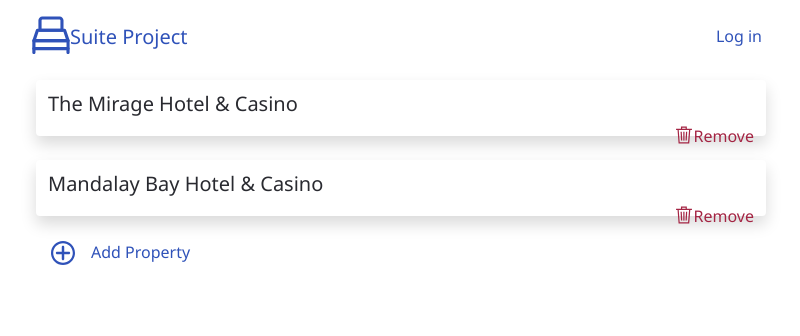
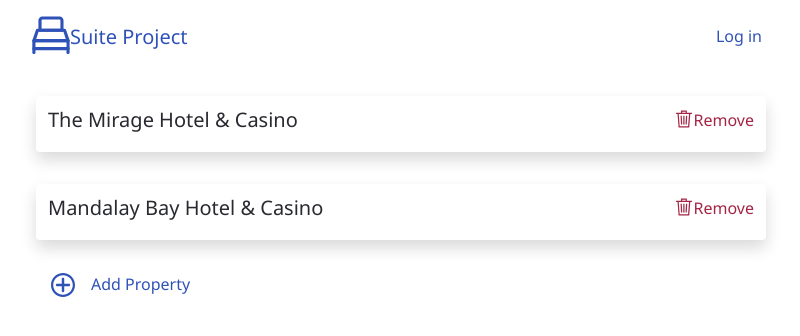
Before and after one commit to jysfc/suite-project-mpa, a React (Create React App) app: page /select-property in a window 1280 px wide. Shown: the top 336 px of the page, without its empty margins (239-1039 px from the left). Built offline with nearby package versions, Linux system fonts and the light colour scheme.

Commit message:
fix margin in prop prev

```diff
--- a/src/components/ui/PropPrev.js
+++ b/src/components/ui/PropPrev.js
@@ -5,7 +5,7 @@ import RemoveIcon from "../../icons/remove.svg";
 export default function PropPrev(props) {
    return (
       //<!-- Property -->
-      <div className="col mb-4 mr-2 shadow p-3 mb-5 bg-white rounded">
+      <div className="col my-6 mr-2 shadow p-3 bg-white rounded">
          <Link
             to="edit-property"
             className="text-dark text-decoration-none"
@@ -13,7 +13,6 @@ export default function PropPrev(props) {
          >
             <h5>{props.user.properties[0].name}</h5>
          </Link>
-         <p> </p>
 
          <Link to="" className="text-danger text-decoration-none float-right">
             <img src={RemoveIcon} width="20px" id="hotel-add" alt="" />
```
